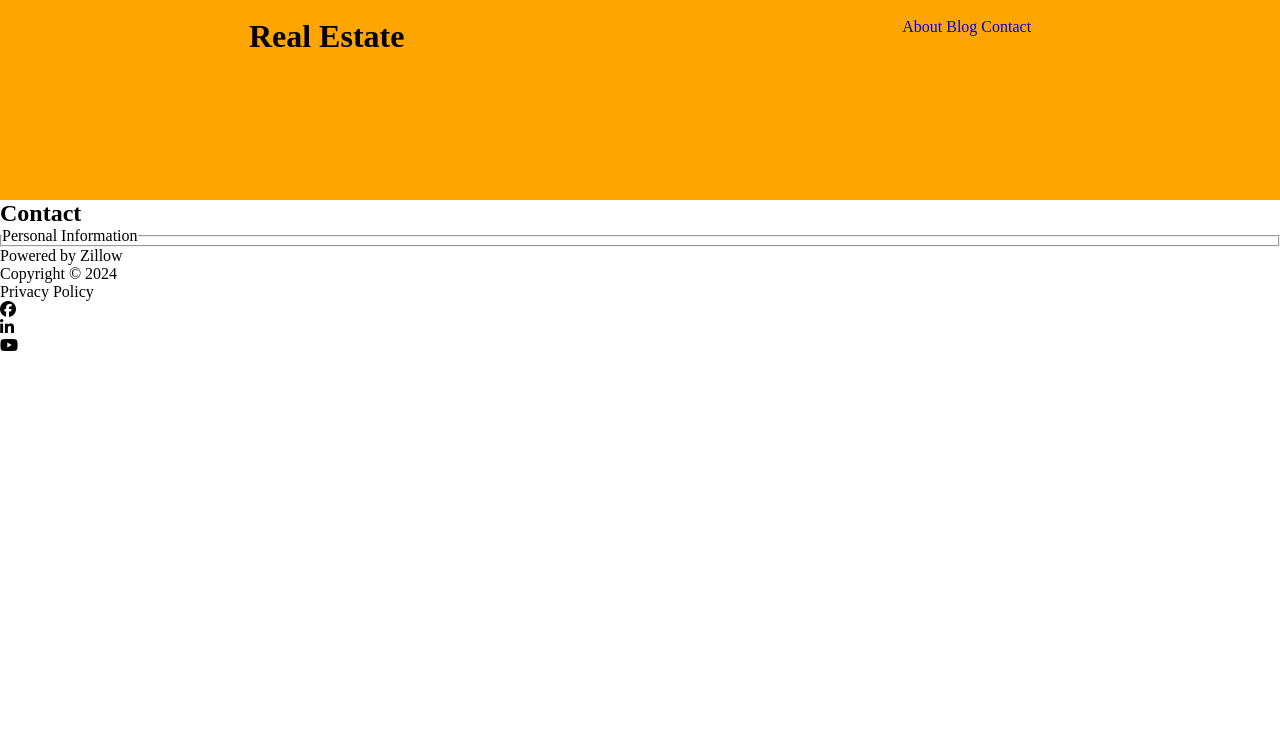
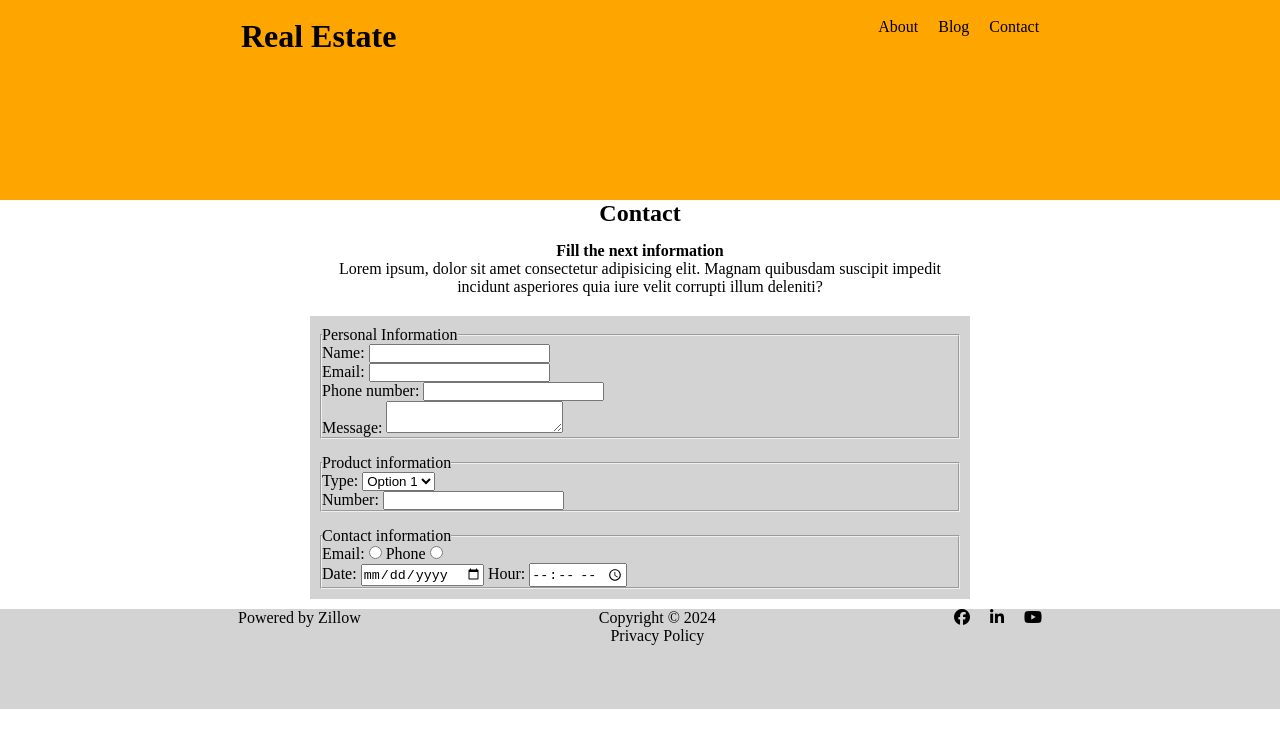
Before and after one commit to Michael-Kratz/Realstate-ch60, a plain HTML site: page contact.html in a window 1280 px wide. Drawn offline with Linux system fonts and the light colour scheme.

Commit message:
contact assignment

```diff
--- a/contact.css
+++ b/contact.css
@@ -5,7 +5,19 @@
 
 a {
   text-decoration: none;
+  color: black;
 }
+
+p {
+  text-align: center;
+}
+h2 {
+  text-align: center;
+  margin-bottom: 15px;
+}
+
+/* header */
+
 .contact-header {
   background-color: orange;
   height: 200px;
@@ -17,9 +29,57 @@ a {
   justify-content: space-around;
   padding-top: 18px;
 }
+.contact-menu-links {
+  display: flex;
+  flex-direction: row;
+  justify-content: space-between;
+  gap: 20px;
+}
+
+/* main */
+
+.contact-main-header {
+  width: 50%;
+  margin: auto;
+  margin-bottom: 20px;
+}
+.contact-container {
+  display: flex;
+  flex-direction: column;
+  justify-content: center;
+  width: 50%;
+  margin-left: auto;
+  margin-right: auto;
+  background-color: lightgray;
+  padding: 10px;
+  gap: 15px;
+  margin-bottom: 10px;
+}
+form {
+  width: 50%;
+}
+
+.contact-main-info {
+  font-weight: bold;
+}
+
+input {
+}
 
 /* Footer */
 .contact-footer {
   background-color: lightgray;
   height: 100px;
+  text-align: center;
 }
+.contact-footer-container {
+  display: flex;
+  flex-direction: row;
+  justify-content: space-evenly;
+}
+.footer-icons {
+  display: flex;
+  flex-direction: row;
+  justify-content: space-between;
+  gap: 20px;
+}
--- a/contact.html
+++ b/contact.html
@@ -14,7 +14,7 @@
     <header class="contact-header">
       <div class="contact-menu-container">
         <h1>Real Estate</h1>
-        <nav>
+        <nav class="contact-menu-links">
           <a href="#">About</a>
           <a href="#">Blog</a>
           <a href="#">Contact</a>
@@ -22,19 +22,69 @@
       </div>
     </header>
     <main>
-      <div>
+      <div class="contact-main-header">
         <h2>Contact</h2>
-        <p></p>
-        <p></p>
+        <p class="contact-main-info">Fill the next information</p>
+        <p>
+          Lorem ipsum, dolor sit amet consectetur adipisicing elit. Magnam
+          quibusdam suscipit impedit incidunt asperiores quia iure velit
+          corrupti illum deleniti?
+        </p>
       </div>
-      <form>
+      <form class="contact-container">
         <fieldset>
           <legend>Personal Information</legend>
+          <div>
+            <label for="name">Name:</label>
+            <input type="text" />
+          </div>
+          <div>
+            <label for="Email">Email:</label>
+            <input type="email" />
+          </div>
+          <div>
+            <label for="phone number">Phone number:</label>
+            <input type="number" />
+          </div>
+          <div>
+            <label for="message">Message:</label>
+            <textarea></textarea>
+          </div>
+        </fieldset>
+        <fieldset>
+          <legend>Product information</legend>
+          <div>
+            <label for="type">Type:</label>
+            <select>
+              <option value="option 1">Option 1</option>
+              <option value="option 2">Option 2</option>
+              <option value="option 3">Option 3</option>
+            </select>
+          </div>
+          <div>
+            <label for="number">Number:</label>
+            <input type="number" />
+          </div>
+        </fieldset>
+        <fieldset>
+          <legend>Contact information</legend>
+          <div>
+            <label for="email">Email:</label>
+            <input type="radio" name="email" value="email" />
+            <label for="phone">Phone</label>
+            <input type="radio" name="phone" value="phone" />
+          </div>
+          <div>
+            <label for="date">Date:</label>
+            <input type="date" />
+            <label for="hour">Hour:</label>
+            <input type="time" />
+          </div>
         </fieldset>
       </form>
     </main>
-    <footer>
-      <div>
+    <footer class="contact-footer">
+      <div class="contact-footer-container">
         <div>
           <p>Powered by Zillow</p>
         </div>
@@ -42,7 +92,7 @@
           <p>Copyright &copy; 2024</p>
           <p>Privacy Policy</p>
         </div>
-        <div>
+        <div class="footer-icons">
           <div><i class="fa-brands fa-facebook"></i></div>
           <div><i class="fa-brands fa-linkedin-in"></i></div>
           <div><i class="fa-brands fa-youtube"></i></div>
```
